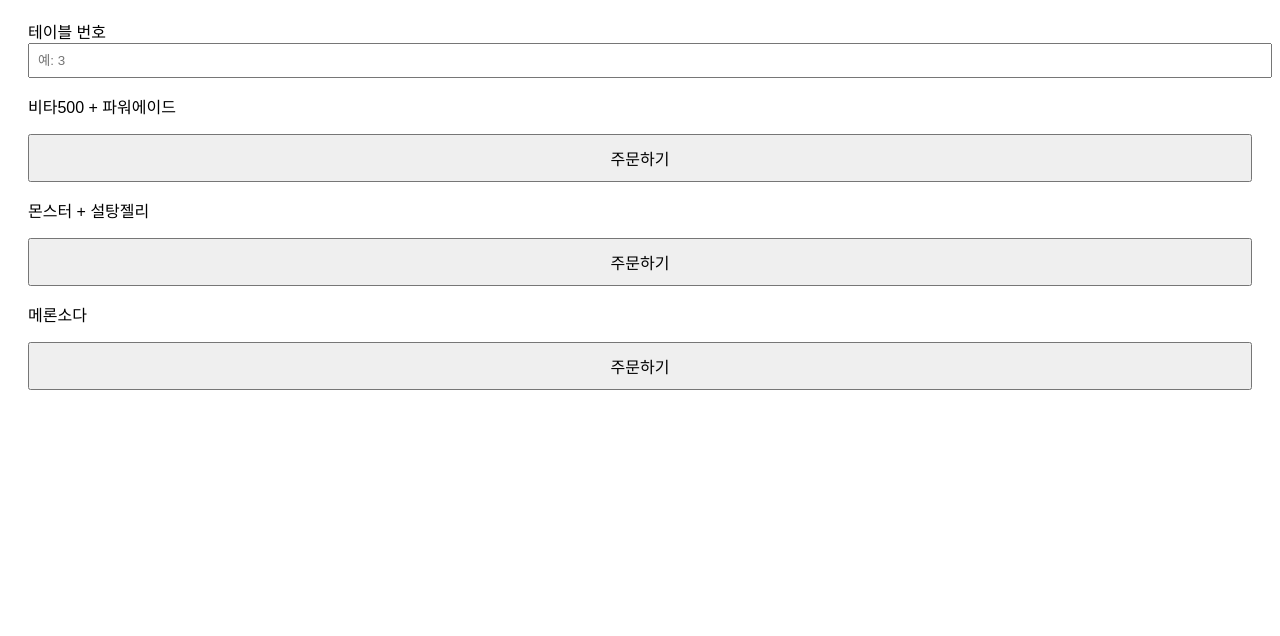
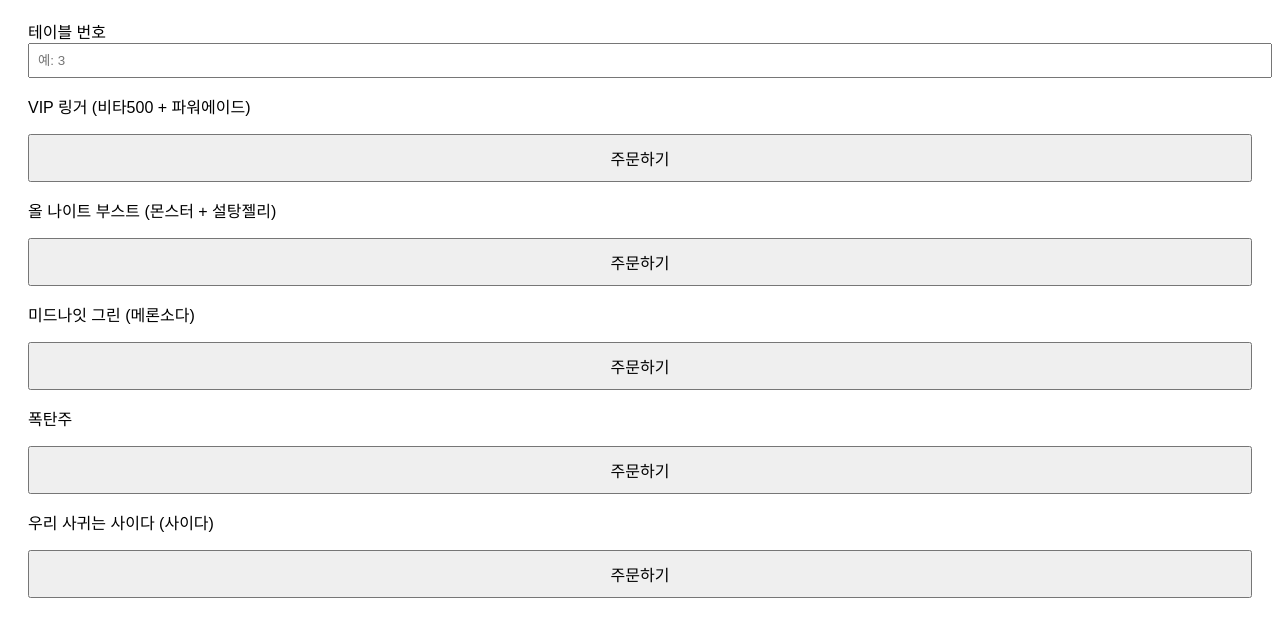
Before and after one commit to Verdammt110/cafe-order110, a plain HTML site: page index.html in a window 1280 px wide. Shown: the part 98-734 px from the top of the page. Drawn offline with Linux system fonts and the light colour scheme.

Commit message:
Update index.html

```diff
--- a/index.html
+++ b/index.html
@@ -31,18 +31,28 @@
 </div>
 
 <div class="menu">
-  <p>비타500 + 파워에이드</p>
-  <button onclick="order('비타500 + 파워에이드')">주문하기</button>
+  <p> VIP 링거 (비타500 + 파워에이드)</p>
+  <button onclick="order('VIP 링거 (비타500 + 파워에이드)')">주문하기</button>
 </div>
 
 <div class="menu">
-  <p>몬스터 + 설탕젤리</p>
-  <button onclick="order('몬스터 + 설탕젤리')">주문하기</button>
+  <p>올 나이트 부스트 (몬스터 + 설탕젤리)</p>
+  <button onclick="order('올 나이트 부스트 (몬스터 + 설탕젤리)')">주문하기</button>
 </div>
 
 <div class="menu">
-  <p>메론소다</p>
-  <button onclick="order('메론소다')">주문하기</button>
+  <p>미드나잇 그린 (메론소다)</p>
+  <button onclick="order('미드나잇 그린 (메론소다)')">주문하기</button>
+</div>
+
+<div class="menu">
+  <p>폭탄주</p>
+  <button onclick="order('폭탄주')">주문하기</button>
+</div>
+
+<div class="menu">
+  <p>우리 사귀는 사이다 (사이다)</p>
+  <button onclick="order('우리 사귀는 사이다 (사이다)')">주문하기</button>
 </div>
 
 <script type="module">
```
